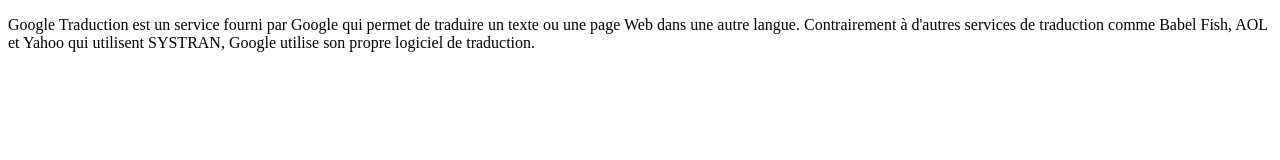
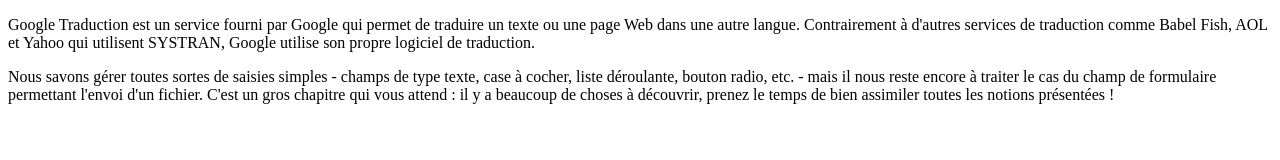
Before and after one commit to ctsaguen/exerciceOpenClassroom, a plain HTML site: page index.html in a window 1280 px wide. Drawn offline with Linux system fonts and the light colour scheme.

Commit message:
Ajout d'un segond paragraph dans le fichier html appeler index

```diff
--- a/index.html
+++ b/index.html
@@ -9,5 +9,14 @@
             Contrairement à d'autres services de traduction comme Babel Fish, AOL et Yahoo qui utilisent SYSTRAN,
             Google utilise son propre logiciel de traduction.
         </p>
+        <p>
+            Nous savons gérer toutes sortes de saisies simples -
+            champs de type texte, case à cocher, liste déroulante, bouton radio,
+            etc. - mais il nous reste encore à traiter le cas du champ
+             de formulaire permettant l'envoi d'un fichier. C'est un gros
+             chapitre qui vous attend : il y a beaucoup de choses à découvrir,
+              prenez
+            le temps de bien assimiler toutes les notions présentées !
+        </p>
     </body>
 </html>
```
